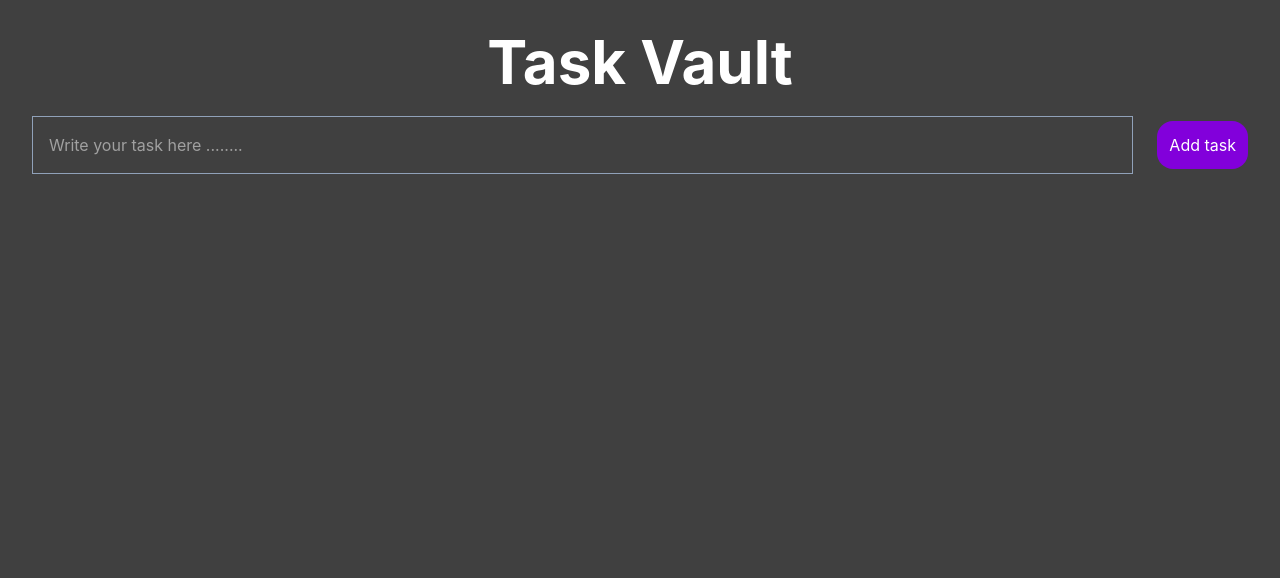
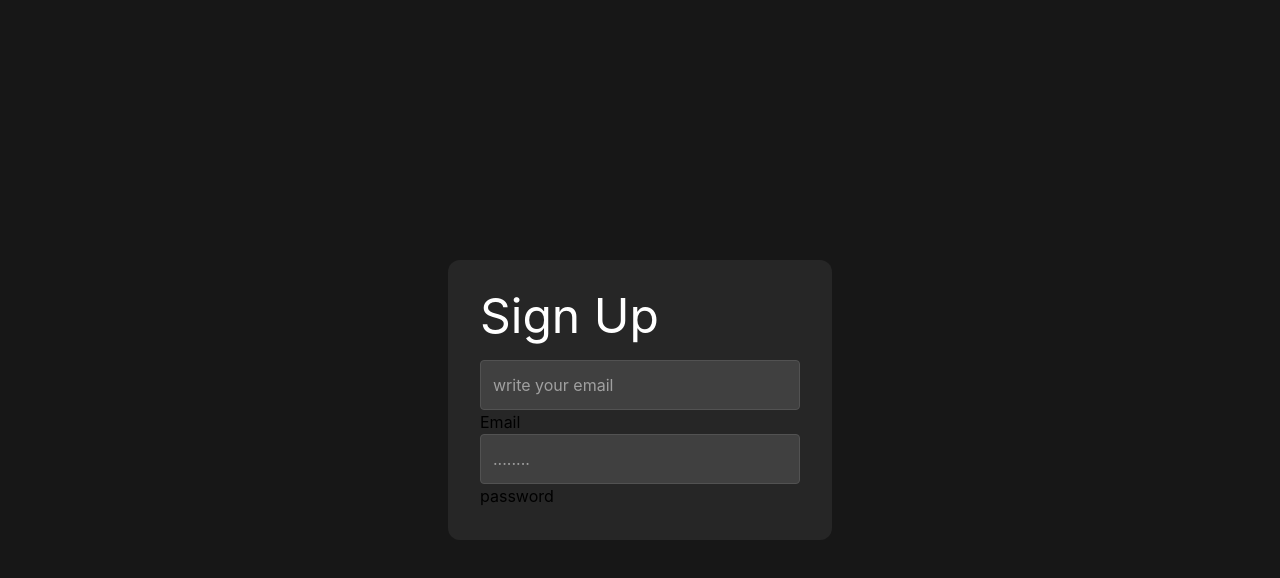
Before and after one commit to estifanosx/REACT-LEARNING, a React (Vite) app: page / in a window 1280 px wide. Shown: the top 578 px of the page. Built offline with nearby package versions, Linux system fonts and the light colour scheme.

Commit message:
feat: add Form component for user sign-up functionality

```diff
--- a/src/App.jsx
+++ b/src/App.jsx
@@ -1,10 +1,12 @@
 import Counter from "./Components/Components/excersise/Counter";
 import Task from "./Components/Components/excersise/Task";
+import Form from "./Components/Components/excersise/Form";
 export default function App() {
   return (
     <div>
       {/* <Counter /> */}
-      <Task />
+      {/* <Task /> */}
+      <Form />
     </div>
   );
 }
--- /dev/null
+++ b/src/Components/Components/excersise/Form.jsx
@@ -0,0 +1,35 @@
+import { useState } from "react";
+
+export default function Form() {
+  return (
+    <form className="min-h-screen bg-neutral-900 flex items-center justify-center">
+      <div className="bg-neutral-800 p-8 rounded-xl w-96 space-y-5 ">
+        <header className="text-white text-5xl">
+          <h2>Sign Up</h2>
+        </header>
+        <div className="y-5 gap-4">
+          <div className="gap-4">
+            <input
+              type="email"
+              placeholder="write your email"
+              id="email"
+              className="w-full p-3 rounded border border-neutral-600 bg-neutral-700 text-white"
+            />
+            <label for="email">Email</label>
+          </div>
+
+          <div lassName="gap-4">
+            {" "}
+            <input
+              type="password"
+              placeholder="........"
+              id="password"
+              className="w-full p-3 rounded border border-neutral-600 bg-neutral-700 text-white"
+            />
+            <label for="password">password</label>
+          </div>
+        </div>
+      </div>
+    </form>
+  );
+}
```
